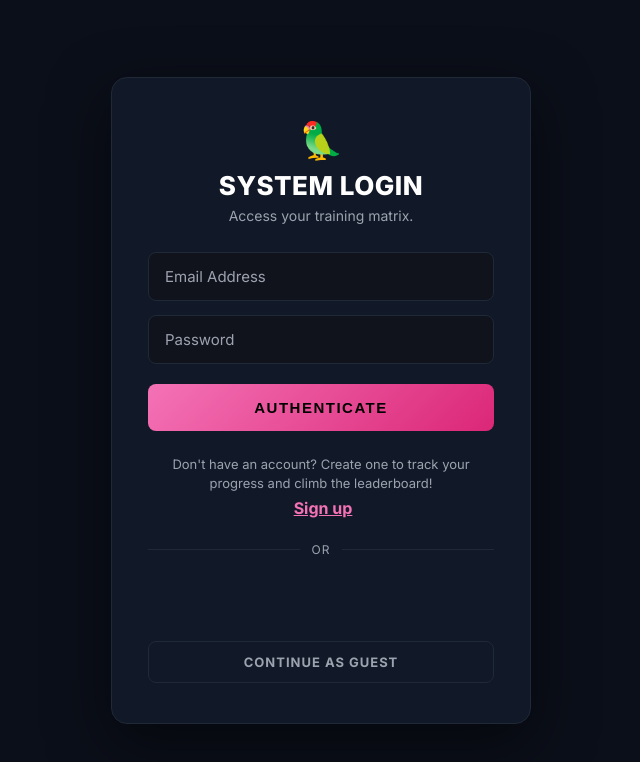
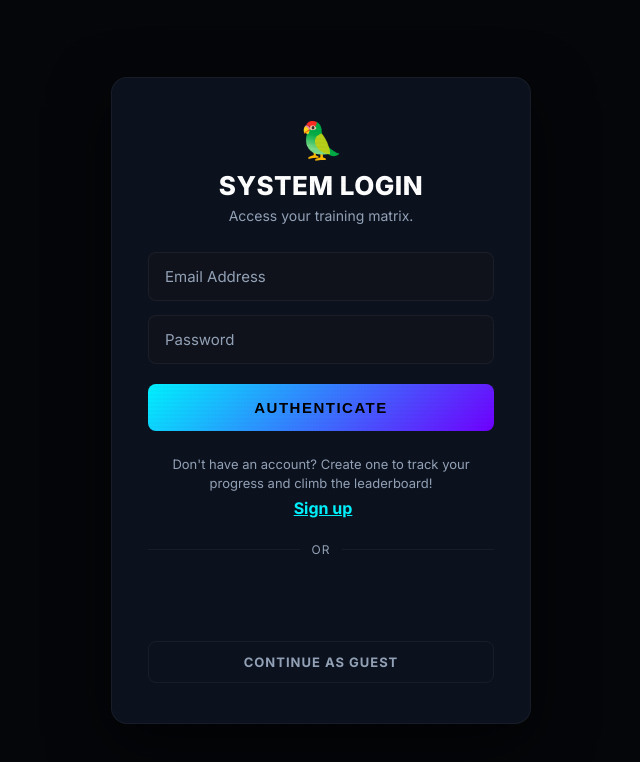
Before and after one commit to Praveen137-cloud/Pico, a React (Vite) app in the folder frontend/: page /auth in a window 1280 px wide. Shown: the top 762 px of the page, without its empty margins (319-959 px from the left). Built offline with nearby package versions, Linux system fonts and the light colour scheme; no server answers.

Commit message:
Final Polish: Electric Bird Logo & 14,000 Lessons Launch

```diff
--- a/frontend/index.html
+++ b/frontend/index.html
@@ -2,7 +2,7 @@
 <html lang="en">
   <head>
     <meta charset="UTF-8" />
-    <link rel="icon" type="image/svg+xml" href="/favicon.svg" />
+    <link rel="icon" type="image/png" href="/electric-bird.png" />
     <link rel="manifest" href="/manifest.json" />
     <meta name="theme-color" content="#10131c" />
     <meta name="apple-mobile-web-app-capable" content="yes" />
--- a/frontend/src/App.jsx
+++ b/frontend/src/App.jsx
@@ -42,6 +42,8 @@ const MainLayout = ({ children }) => {
     </>
   );
 };
+
+import DigitalBackground from './components/DigitalBackground';
 
 function App() {
   const [bgmMuted, setBgmMuted] = useState(false);
@@ -111,6 +113,8 @@ function App() {
   return (
     <AudioContext.Provider value={{ playClick, playSuccess, playError, playFanfare, bgmMuted, setBgmMuted }}>
       <AuthProvider>
+        <DigitalBackground />
+        <div className="crt-overlay" />
         <div className="app-container" onClick={handleGlobalClick}>
           <Router>
             <Suspense fallback={<div style={{ color: 'white', padding: 40, textAlign: 'center' }}>Loading...</div>}>
--- /dev/null
+++ b/frontend/src/components/DigitalBackground.jsx
@@ -0,0 +1,55 @@
+import React from 'react';
+
+const DigitalBackground = () => {
+  return (
+    <div style={styles.container}>
+      <div style={styles.stars} />
+      <div style={styles.overlay} />
+      <div style={styles.vignette} />
+    </div>
+  );
+};
+
+const styles = {
+  container: {
+    position: 'fixed',
+    top: 0,
+    left: 0,
+    width: '100vw',
+    height: '100vh',
+    zIndex: -1,
+    backgroundColor: '#05070A',
+    overflow: 'hidden',
+  },
+  stars: {
+    position: 'absolute',
+    top: 0,
+    left: 0,
+    width: '100%',
+    height: '200%',
+    background: 'radial-gradient(1px 1px at 20px 30px, #fff, rgba(0,0,0,0)), radial-gradient(2px 2px at 40px 70px, #fff, rgba(0,0,0,0)), radial-gradient(2px 2px at 50px 160px, #fff, rgba(0,0,0,0)), radial-gradient(2px 2px at 90px 40px, #fff, rgba(0,0,0,0)), radial-gradient(2px 2px at 130px 80px, #fff, rgba(0,0,0,0)), radial-gradient(2px 2px at 160px 120px, #fff, rgba(0,0,0,0))',
+    backgroundRepeat: 'repeat',
+    backgroundSize: '200px 200px',
+    animation: 'starFloat 100s linear infinite',
+    opacity: 0.3,
+  },
+  overlay: {
+    position: 'absolute',
+    top: 0,
+    left: 0,
+    width: '100%',
+    height: '100%',
+    background: 'linear-gradient(rgba(0, 242, 255, 0.03) 1px, transparent 1px), linear-gradient(90deg, rgba(0, 242, 255, 0.03) 1px, transparent 1px)',
+    backgroundSize: '40px 40px',
+  },
+  vignette: {
+    position: 'absolute',
+    top: 0,
+    left: 0,
+    width: '100%',
+    height: '100%',
+    background: 'radial-gradient(circle at center, transparent 0%, rgba(5, 7, 10, 0.8) 100%)',
+  }
+};
+
+export default DigitalBackground;
--- a/frontend/src/components/SubjectNav.jsx
+++ b/frontend/src/components/SubjectNav.jsx
@@ -1,37 +1,51 @@
-import React from 'react';
-
-const subjectsList = [
-  { name: 'Arrays', icon: '🗄️', color: 'var(--theme-primary)' },
-  { name: 'Strings', icon: '🧬', color: 'var(--theme-secondary)' },
-  { name: 'Two Pointers', icon: '🎯', color: 'var(--theme-primary)' },
-  { name: 'Hash Maps', icon: '💎', color: 'var(--theme-secondary)' },
-  { name: 'Recursion', icon: '🌀', color: 'var(--theme-primary)' },
-  { name: 'Sorting', icon: '⚔️', color: 'var(--theme-secondary)' },
-  { name: 'Trees', icon: '🛡️', color: 'var(--theme-secondary)' },
-  { name: 'Graphs', icon: '🕸️', color: 'var(--theme-primary)' },
-  { name: 'Zoho Basics (C)', icon: '⚙️', color: 'var(--theme-secondary)' },
-];
+import { AuthContext } from '../context/AuthContext';
 
 const SubjectNav = ({ activeSubject, onSelect }) => {
+  const { subjects } = React.useContext(AuthContext);
+
+  // Helper to get consistent icons/colors for subjects
+  const getSubjectMeta = (name) => {
+    const meta = {
+      'Arrays': { icon: '🗄️', color: '#6366F1' },
+      'Strings': { icon: '🧬', color: '#A855F7' },
+      'Two Pointers': { icon: '🎯', color: '#EC4899' },
+      'Hash Maps': { icon: '💎', color: '#10B981' },
+      'Recursion': { icon: '🌀', color: '#F59E0B' },
+      'Sorting': { icon: '⚔️', color: '#3B82F6' },
+      'Math': { icon: '🔢', color: '#8B5CF6' },
+      'Stacks & Queues': { icon: '🥞', color: '#EF4444' },
+      'Linked Lists': { icon: '🔗', color: '#06B6D4' },
+      'Dynamic Programming': { icon: '🧠', color: '#F43F5E' },
+      'Basics': { icon: '⚙️', color: '#94A3B8' },
+      'Zoho Elite': { icon: '👑', color: '#FBBF24' }
+    };
+    return meta[name] || { icon: '📚', color: '#6366F1' };
+  };
+
   return (
     <div style={styles.container}>
-      {subjectsList.map((subj) => {
+      {subjects.map((subj) => {
         const isActive = activeSubject === subj.name;
+        const meta = getSubjectMeta(subj.name);
         return (
           <div
-            key={subj.name}
+            key={subj._id}
             style={{
               ...styles.tab,
-              borderColor: isActive ? subj.color : 'transparent',
-              background: isActive ? `linear-gradient(180deg, #1F1010, ${subj.color}33)` : '#1F1010',
-              boxShadow: isActive ? `0 0 15px ${subj.color}66` : 'none',
-              transform: isActive ? 'scale(1.05) skewX(-5deg)' : 'scale(1) skewX(-5deg)'
+              borderColor: isActive ? meta.color : 'transparent',
+              background: isActive ? `linear-gradient(180deg, #1F1010, ${meta.color}33)` : 'rgba(255,255,255,0.02)',
+              boxShadow: isActive ? `0 0 20px ${meta.color}55` : 'none',
+              transform: isActive ? 'scale(1.05) translateY(-2px)' : 'scale(1)'
             }}
             onClick={() => onSelect(subj.name)}
           >
-            <div style={{ transform: 'skewX(5deg)', display: 'flex', flexDirection: 'column', alignItems: 'center', gap: '4px' }}>
-              <span style={{...styles.icon, filter: isActive ? `drop-shadow(0 0 8px ${subj.color})` : 'grayscale(80%)'}}>{subj.icon}</span>
-              <span style={{...styles.name, color: isActive ? subj.color : 'var(--text-muted)'}}>{subj.name}</span>
+            <div style={{ display: 'flex', flexDirection: 'column', alignItems: 'center', gap: '4px' }}>
+              <span style={{...styles.icon, filter: isActive ? `drop-shadow(0 0 10px ${meta.color})` : 'grayscale(100%)', opacity: isActive ? 1 : 0.6}}>
+                {meta.icon}
+              </span>
+              <span style={{...styles.name, color: isActive ? '#fff' : 'rgba(255,255,255,0.4)'}}>
+                {subj.name}
+              </span>
             </div>
           </div>
         )
--- a/frontend/src/index.css
+++ b/frontend/src/index.css
@@ -1,82 +1,57 @@
 @import url('https://fonts.googleapis.com/css2?family=Inter:wght@400;500;600;700;800&display=swap');
 
 :root {
-  --bg-dark: #0B0F19; /* Deep space slate blue */
-  --bg-card: #111827; /* Dark grayish blue */
-  --bg-header: #030712;
-  --text-main: #F3F4F6;
-  --text-muted: #9CA3AF;
-  --primary-accent: #38BDF8; /* Action cyan/blue */
-  --divider: #1F2937;
+  --bg-dark: #05070A; /* Black Hole Black */
+  --bg-card: rgba(17, 24, 39, 0.7);
+  --bg-header: #020408;
+  --text-main: #FFFFFF;
+  --text-muted: #94A3B8;
+  --primary-accent: #00F2FF; /* Cyber Cyan */
+  --divider: rgba(255, 255, 255, 0.05);
   --league-bronze: #CD7F32;
 
-  --theme-primary: #38BDF8; /* Default Cyan */
-  --theme-secondary: #818CF8; /* Default Indigo */
+  --theme-primary: #00F2FF;
+  --theme-secondary: #7000FF; /* Neon Purple */
+  --neon-glow: 0 0 20px rgba(0, 242, 255, 0.5);
 }
 
-/* 🌸 Spring Blossom Event */
-:root.season-spring {
-  --theme-primary: #F472B6; /* Pink */
-  --theme-secondary: #DB2777; /* Deep Pink */
-  --primary-accent: #F472B6;
+/* ⚡ Electric Bird Pulse */
+@keyframes electricPulse {
+  0% { filter: drop-shadow(0 0 5px var(--theme-primary)); transform: scale(1); }
+  50% { filter: drop-shadow(0 0 25px var(--theme-primary)); transform: scale(1.1) rotate(5deg); }
+  100% { filter: drop-shadow(0 0 5px var(--theme-primary)); transform: scale(1); }
 }
 
-/* ❄️ Winter Frost Event */
-:root.season-winter {
-  --theme-primary: #60A5FA; /* Sky Blue */
-  --theme-secondary: #2563EB; /* Royal Blue */
-  --primary-accent: #60A5FA;
+@keyframes neonBorder {
+  0%, 100% { border-color: var(--theme-primary); box-shadow: 0 0 10px var(--theme-primary); }
+  50% { border-color: var(--theme-secondary); box-shadow: 0 0 30px var(--theme-secondary); }
 }
 
-/* ☀️ Summer Blaze Event */
-:root.season-summer {
-  --theme-primary: #FBBF24; /* Amber */
-  --theme-secondary: #D97706; /* Orange */
-  --primary-accent: #FBBF24;
+@keyframes starFloat {
+  from { transform: translateY(0); }
+  to { transform: translateY(-100vh); }
 }
 
-/* 🍂 Autumn Harvest Event */
-:root.season-autumn {
-  --theme-primary: #FB923C; /* Orange */
-  --theme-secondary: #EA580C; /* Burnt Orange */
-  --primary-accent: #FB923C;
+@keyframes glitch {
+  0% { transform: translate(0) }
+  20% { transform: translate(-2px, 2px) }
+  40% { transform: translate(-2px, -2px) }
+  60% { transform: translate(2px, 2px) }
+  80% { transform: translate(2px, -2px) }
+  100% { transform: translate(0) }
 }
 
-@keyframes pulseGold {
-  0% { box-shadow: 0 0 10px rgba(251, 191, 36, 0.4); }
-  50% { box-shadow: 0 0 25px rgba(251, 191, 36, 0.8); }
-  100% { box-shadow: 0 0 10px rgba(251, 191, 36, 0.4); }
+.extreme-glow {
+  box-shadow: var(--neon-glow);
+  border: 1px solid var(--theme-primary);
 }
 
-@keyframes floatAction {
-  0% { transform: translateY(0px); }
-  50% { transform: translateY(-3px); }
-  100% { transform: translateY(0px); }
-}
-
-@keyframes diagonalStripes {
-  0% { background-position: 0 0; }
-  100% { background-position: 50px 50px; }
-}
-
-@keyframes shake {
-  0%, 100% { transform: translateX(0); }
-  25% { transform: translateX(-8px); }
-  75% { transform: translateX(8px); }
-}
-
-.animate-shake {
-  animation: shake 0.4s cubic-bezier(.36,.07,.19,.97) both;
-}
-
-@keyframes pulse-glow {
-  0% { box-shadow: 0 0 0 0 rgba(14, 165, 233, 0.7); transform: scale(1); }
-  70% { box-shadow: 0 0 0 15px rgba(14, 165, 233, 0); transform: scale(1.05); }
-  100% { box-shadow: 0 0 0 0 rgba(14, 165, 233, 0); transform: scale(1); }
+.electric-bird {
+  animation: electricPulse 1s infinite cubic-bezier(0.4, 0, 0.2, 1);
 }
 
 .animate-pulse {
-  animation: pulse-glow 2s infinite;
+  animation: neonBorder 3s infinite alternate ease-in-out;
 }
 
 * {
@@ -169,3 +144,28 @@ body {
   border-radius: 8px;
   cursor: pointer;
 }
+
+/* 📺 CRT Scanline Effect */
+.crt-overlay {
+  position: fixed;
+  top: 0; left: 0; width: 100%; height: 100%;
+  background: linear-gradient(rgba(18, 16, 16, 0) 50%, rgba(0, 0, 0, 0.05) 50%), linear-gradient(90deg, rgba(255, 0, 0, 0.02), rgba(0, 255, 0, 0.01), rgba(0, 0, 255, 0.02));
+  background-size: 100% 4px, 3px 100%;
+  pointer-events: none;
+  z-index: 1000;
+  opacity: 0.3;
+}
+
+.extreme-card {
+  background: rgba(17, 24, 39, 0.6) !important;
+  border: 1px solid var(--theme-primary) !important;
+  box-shadow: 0 0 15px var(--theme-primary)33, inset 0 0 15px var(--theme-primary)11 !important;
+  backdrop-filter: blur(20px) !important;
+  transition: all 0.4s cubic-bezier(0.175, 0.885, 0.32, 1.275) !important;
+}
+
+.extreme-card:hover {
+  transform: translateY(-10px) scale(1.02) !important;
+  box-shadow: 0 0 35px var(--theme-primary)55, inset 0 0 20px var(--theme-primary)33 !important;
+  border-color: #fff !important;
+}
--- a/frontend/src/pages/Home.jsx
+++ b/frontend/src/pages/Home.jsx
@@ -66,6 +66,10 @@ const Home = () => {
 
       {/* Seasonal Event Banner */}
       <div style={{...styles.seasonBanner, borderColor: season.color}}>
+        <div style={styles.electricBirdContainer}>
+           <img src="/electric-bird.png" className="electric-bird" style={styles.electricBirdImg} alt="Pico Logo" />
+           <div style={styles.logoText}>PICO ELITE</div>
+        </div>
         <div style={{...styles.seasonBadge, backgroundColor: season.color}}>
           {season.icon} {season.name} EVENT ACTIVE
         </div>
@@ -85,7 +89,7 @@ const Home = () => {
         {currentSubjectData ? (
           currentSubjectData.sections.length > 0 ? (
             currentSubjectData.sections.map((section, index) => (
-              <div key={index} style={styles.sectionCard}>
+              <div key={index} className="extreme-card" style={styles.sectionCard}>
                 <div style={styles.sectionHeader}>
                   <div style={styles.badgeWrapper}>
                     <div style={styles.sectionNum}>STAGE {index + 1}</div>
@@ -154,14 +158,37 @@ const styles = {
   },
   seasonBanner: {
     margin: '16px',
-    padding: '36px 16px 16px 16px',
-    backgroundColor: '#0F121E',
+    padding: '60px 16px 16px 16px',
+    backgroundColor: 'rgba(15, 18, 30, 0.8)',
+    backdropFilter: 'blur(10px)',
     border: '1px solid',
-    borderRadius: '12px',
+    borderRadius: '24px',
     position: 'relative',
     overflow: 'hidden',
     boxShadow: '0 8px 32px rgba(0,0,0,0.4)',
-    minHeight: '120px'
+    minHeight: '160px'
+  },
+  electricBirdContainer: {
+    position: 'absolute',
+    top: '10px',
+    left: '20px',
+    display: 'flex',
+    alignItems: 'center',
+    gap: '12px',
+    zIndex: 10
+  },
+  electricBirdImg: {
+    width: '50px',
+    height: '50px',
+    objectFit: 'contain',
+    filter: 'drop-shadow(0 0 15px rgba(0, 242, 255, 0.8))'
+  },
+  logoText: {
+    fontSize: '18px',
+    fontWeight: '900',
+    color: '#fff',
+    letterSpacing: '3px',
+    textShadow: '0 0 10px rgba(0,242,255,0.5)'
   },
   seasonBadge: {
     position: 'absolute',
--- a/frontend/src/pages/Lesson.jsx
+++ b/frontend/src/pages/Lesson.jsx
@@ -21,6 +21,7 @@ const Lesson = () => {
 
   const [unit, setUnit] = useState(null);
   const [currentLessonIndex, setCurrentLessonIndex] = useState(0);
+  const [isImpact, setIsImpact] = useState(false);
   const [selectedOption, setSelectedOption] = useState(null);
   const [feedback, setFeedback] = useState(null);
   const [showHint, setShowHint] = useState(false);
@@ -118,6 +119,8 @@ const Lesson = () => {
       if (isAllCorrect) {
         setFeedback('correct');
         playSound(true);
+        setIsImpact(true);
+        setTimeout(() => setIsImpact(false), 500);
       } else {
         setFeedback('wrong');
         playSound(false);
@@ -237,7 +240,7 @@ const Lesson = () => {
   const currentLesson = unit.lessons[currentLessonIndex];
 
   return (
-    <div style={styles.page}>
+    <div style={styles.page} className={isImpact ? 'animate-shake' : ''}>
       <header style={styles.header}>
         <button style={styles.closeBtn} onClick={() => navigate(-1)}>✕</button>
         <div style={styles.progressBarWrapper}>
```
Also changed, not shown: frontend/src/components/Navigation.css (+23 -15 lines), frontend/public/electric-bird.png (added), frontend/public/manifest.json, 1 other file (tests, documents, lock files or other folders).
